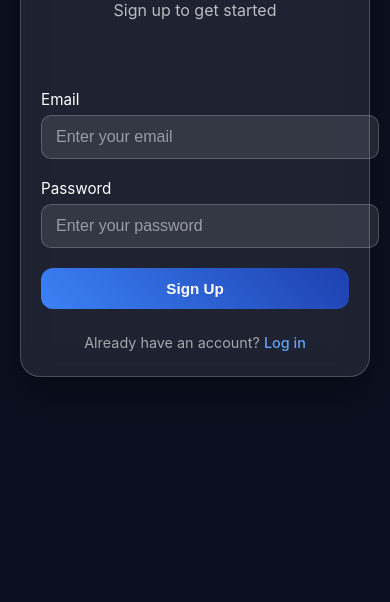
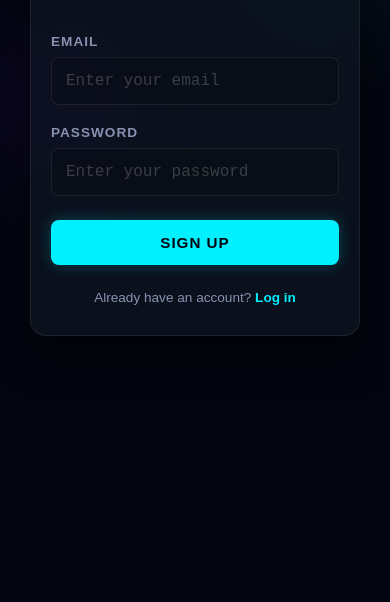
Before and after one commit to WEB3JUNKID/TRADEBETA, a plain HTML site: page signup.html in a window 390 px wide. Shown: the part 322-924 px from the top of the page. After the commit the page ends 844 px from the top, so only its background shows below. Drawn offline with Linux system fonts and the light colour scheme.

Commit message:
Revise styles and layout in signup.css
Refactor signup.css for improved styling and responsiveness.

```diff
--- a/signup.css
+++ b/signup.css
@@ -1,216 +1,205 @@
-/* signup.css */
-  /* Reset margins and background so no white rim shows */
-  html, body {
-    margin: 0;
-    padding: 0;
-    background: #0b1020; /* match your gradient’s dark color */
-    height: 100%;
-  }
-/* Page Layout */
+/* --- 1. THE TERMINAL THEME ENGINE --- */
+:root {
+  --bg-deep: #030610;
+  --bg-surface: #0f1623;
+  --bg-glass: rgba(15, 22, 35, 0.7);
+  --border: rgba(255, 255, 255, 0.08);
+  --primary: #00f0ff; /* Cyber Cyan */
+  --primary-glow: rgba(0, 240, 255, 0.25);
+  --accent: #7000ff; /* Electric Purple */
+  --success: #0aff64;
+  --danger: #ff0055;
+  --text-main: #ffffff;
+  --text-muted: #8892b0;
+  --font-head: 'Outfit', sans-serif;
+  --font-mono: 'JetBrains Mono', monospace;
+}
+
+/* --- 2. GLOBAL RESET & FIX --- */
+/* This specific fix prevents the input bars from leaking out of the card */
+*, *::before, *::after {
+  box-sizing: border-box;
+}
+
+html, body {
+  margin: 0;
+  padding: 0;
+  background-color: var(--bg-deep);
+  height: 100%;
+  font-family: var(--font-head);
+  color: var(--text-main);
+}
+
+/* --- 3. PAGE LAYOUT --- */
 .signup-container {
   min-height: 100vh;
   display: flex;
   align-items: center;
   justify-content: center;
   padding: 40px 20px;
-  background: radial-gradient(1200px 800px at 20% -10%, #16224a 0%, #0b1020 50%, #0b1020 100%);
-  font-family: "Inter", system-ui, -apple-system, Segoe UI, Roboto, Arial, sans-serif;
+  background-color: var(--bg-deep);
+  background-image:
+    radial-gradient(circle at 15% 50%, rgba(112, 0, 255, 0.08), transparent 25%),
+    radial-gradient(circle at 85% 30%, rgba(0, 240, 255, 0.05), transparent 25%);
 }
 
-/* Card */
+/* --- 4. THE TERMINAL CARD --- */
 .signup-card {
-  background: rgba(255, 255, 255, 0.08);
+  background: var(--bg-glass);
   backdrop-filter: blur(15px);
-  border-radius: 20px;
+  border-radius: 16px;
   padding: 40px;
-  max-width: 600px;
+  max-width: 480px; /* Slimmer, institutional profile */
   width: 100%;
-  border: 1px solid rgba(255, 255, 255, 0.2);
-  box-shadow: 0 20px 40px rgba(0, 0, 0, 0.3);
-  color: white;
+  border: 1px solid var(--border);
+  box-shadow: 0 20px 40px rgba(0, 0, 0, 0.5);
+  position: relative;
+  overflow: hidden;
 }
 
-/* Header */
+/* Top Accent Line (Matches Dashboard Cards) */
+.signup-card::before {
+  content: '';
+  position: absolute;
+  top: 0;
+  left: 0;
+  width: 100%;
+  height: 2px;
+  background: linear-gradient(90deg, var(--primary), var(--accent));
+}
+
+/* --- 5. HEADER --- */
 .signup-header {
   text-align: center;
   margin-bottom: 30px;
 }
 
 .signup-header h1 {
-  font-size: 2.2rem;
-  font-weight: 700;
-  margin-bottom: 10px;
+  font-size: 2rem;
+  font-weight: 800;
+  margin: 0 0 8px 0;
+  letter-spacing: -0.5px;
 }
 
 .signup-header p {
-  color: rgba(255, 255, 255, 0.7);
-  font-size: 1rem;
+  color: var(--text-muted);
+  font-size: 0.9rem;
+  font-family: var(--font-mono);
 }
 
-/* Progress Bar */
-.progress-bar {
-  display: flex;
-  align-items: center;
-  justify-content: center;
-  margin-bottom: 20px;
-}
-
-.progress-step {
-  width: 40px;
-  height: 40px;
-  border-radius: 50%;
-  background: rgba(255, 255, 255, 0.15);
-  color: rgba(255, 255, 255, 0.6);
-  display: flex;
-  align-items: center;
-  justify-content: center;
-  font-weight: 600;
-  transition: all 0.3s ease;
-}
-
-.progress-step.active {
-  background: linear-gradient(45deg, #1e40af, #3b82f6);
-  color: #fff;
-}
-
-.progress-step.completed {
-  background: linear-gradient(45deg, #059669, #10b981);
-  color: #fff;
-}
-
-.progress-line {
-  width: 60px;
-  height: 2px;
-  background: rgba(255, 255, 255, 0.2);
-  margin: 0 10px;
-}
-
-/* Steps */
-.form-step {
-  display: none;
-}
-
-.form-step.active {
-  display: block;
-  animation: fadeInUp 0.5s ease-out;
-}
-
-@keyframes fadeInUp {
-  from { opacity: 0; transform: translateY(20px); }
-  to { opacity: 1; transform: translateY(0); }
-}
-
-/* Input Fields */
+/* --- 6. INPUT FIELDS (FIXED BOX MODEL) --- */
 .form-group {
   margin-bottom: 20px;
+  width: 100%;
 }
 
 .form-group label {
   display: block;
-  margin-bottom: 6px;
-  font-size: 0.95rem;
+  margin-bottom: 8px;
+  font-size: 0.85rem;
+  font-weight: 600;
+  color: var(--text-muted);
+  text-transform: uppercase;
+  letter-spacing: 1px;
 }
 
-.form-group input,
-.form-group select,
-.form-group textarea {
-  width: 100%;
-  padding: 12px 14px;
-  border-radius: 10px;
-  border: 1px solid rgba(255, 255, 255, 0.2);
-  background: rgba(255, 255, 255, 0.1);
+.form-group input {
+  width: 100%; /* Stays inside because of border-box reset */
+  padding: 14px;
+  border-radius: 8px;
+  border: 1px solid var(--border);
+  background: rgba(0, 0, 0, 0.2);
   color: #fff;
   font-size: 1rem;
+  font-family: var(--font-mono);
+  transition: all 0.2s ease;
 }
 
-.form-group input::placeholder,
-.form-group textarea::placeholder {
-  color: rgba(255, 255, 255, 0.5);
+.form-group input:focus {
+  outline: none;
+  border-color: var(--primary);
+  box-shadow: 0 0 10px var(--primary-glow);
+  background: rgba(0, 240, 255, 0.02);
 }
 
-/* Password field toggle */
-.password-input-group {
-  position: relative;
+.form-group input::placeholder {
+  color: rgba(255, 255, 255, 0.2);
 }
 
-.password-toggle {
-  position: absolute;
-  right: 16px;
-  top: 50%;
-  transform: translateY(-50%);
-  border: none;
-  background: none;
-  color: rgba(255, 255, 255, 0.6);
-  cursor: pointer;
-  font-size: 16px;
+/* --- 7. BUTTONS --- */
+.form-navigation {
+  margin-top: 24px;
 }
 
-/* Buttons */
-.form-navigation {
-  display: flex;
-  gap: 12px;
-  margin-top: 20px;
+.btn {
+  width: 100%;
+  padding: 14px;
+  border: none;
+  border-radius: 8px;
+  font-weight: 700;
+  font-size: 0.95rem;
+  cursor: pointer;
+  background: var(--primary);
+  color: #030610;
+  font-family: var(--font-head);
+  text-transform: uppercase;
+  letter-spacing: 1px;
+  transition: all 0.2s cubic-bezier(0.25, 0.8, 0.25, 1);
+  box-shadow: 0 0 15px var(--primary-glow);
 }
 
-.form-navigation .btn {
-  flex: 1;
-  padding: 12px;
-  border: none;
-  border-radius: 12px;
-  font-weight: 600;
-  font-size: 0.95rem;
-  cursor: pointer;
-  background: linear-gradient(45deg, #3b82f6, #1e40af);
-  color: #fff;
-  transition: opacity 0.3s ease;
+.btn:hover {
+  transform: translateY(-2px);
+  box-shadow: 0 0 25px var(--primary-glow);
+  background: #59f6ff;
 }
 
-.form-navigation .btn:hover {
-  opacity: 0.9;
-}
-
-/* Footer */
+/* --- 8. FOOTER & ALERTS --- */
 .signup-footer {
   text-align: center;
   margin-top: 25px;
-  font-size: 0.9rem;
-  color: rgba(255, 255, 255, 0.6);
+  font-size: 0.85rem;
+  color: var(--text-muted);
 }
 
 .signup-footer a {
-  color: #60a5fa;
+  color: var(--primary);
   text-decoration: none;
-  font-weight: 500;
+  font-weight: 600;
 }
 
 .signup-footer a:hover {
   text-decoration: underline;
 }
 
-/* Alerts */
 .alert {
   padding: 12px;
   border-radius: 8px;
-  margin-bottom: 16px;
-  font-size: 0.9rem;
+  margin-bottom: 20px;
+  font-size: 0.85rem;
+  font-family: var(--font-mono);
+  border: 1px solid transparent;
 }
 
 .alert-error {
-  background: rgba(239, 68, 68, 0.1);
-  color: #f87171;
+  background: rgba(255, 0, 85, 0.1);
+  color: var(--danger);
+  border-color: rgba(255, 0, 85, 0.2);
 }
 
 .alert-success {
-  background: rgba(34, 197, 94, 0.1);
-  color: #86efac;
+  background: rgba(10, 255, 100, 0.1);
+  color: var(--success);
+  border-color: rgba(10, 255, 100, 0.2);
 }
 
-/* Mobile */
-@media (max-width: 768px) {
+/* --- 9. MOBILE RESPONSIVE --- */
+@media (max-width: 480px) {
   .signup-card {
-    padding: 25px 20px;
+    padding: 30px 20px;
+    margin: 10px;
   }
   .signup-header h1 {
-    font-size: 1.8rem;
+    font-size: 1.7rem;
   }
 }
```
